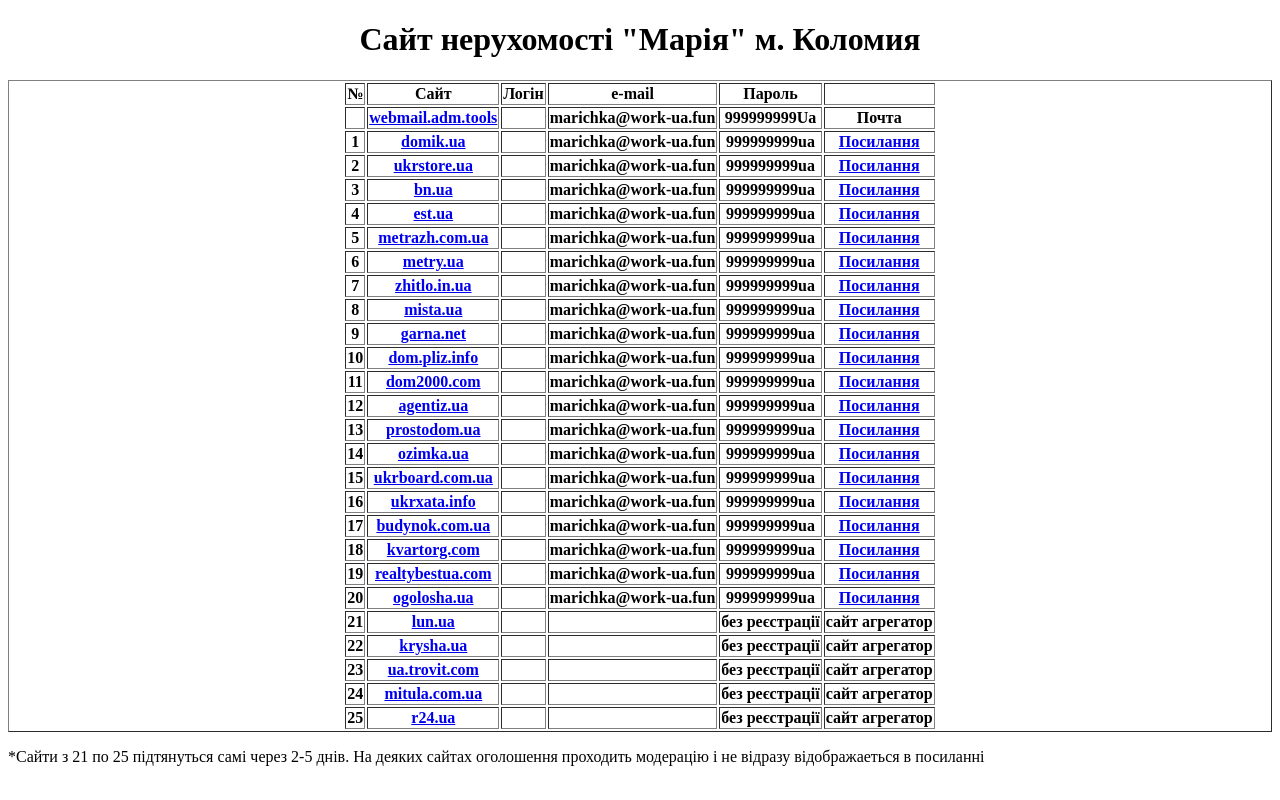
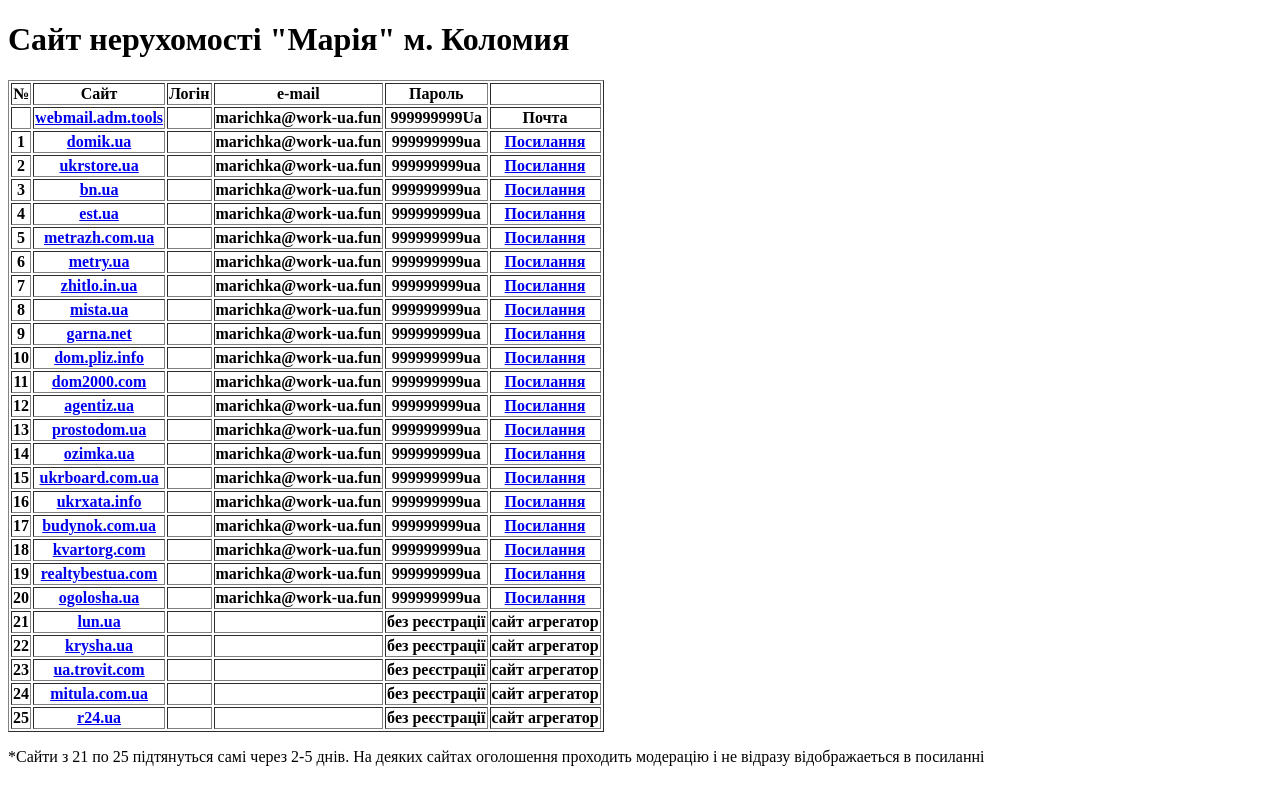
Before and after one commit to Ps1X0PaD1k/work, a plain HTML site: page index.html in a window 1280 px wide. Drawn offline with Linux system fonts and the light colour scheme.

Commit message:
Update index.html

```diff
--- a/index.html
+++ b/index.html
@@ -8,8 +8,8 @@
   <body>
     <header></header>
     <main>
-      <h1 style="text-align: center">Сайт нерухомості "Марія" м. Коломия</h1>
-      <table border="1" style="display: flex; justify-content: center">
+      <h1>Сайт нерухомості "Марія" м. Коломия</h1>
+      <table border="1">
         <tr>
           <th>№</th>
           <th>Сайт</th>
```
